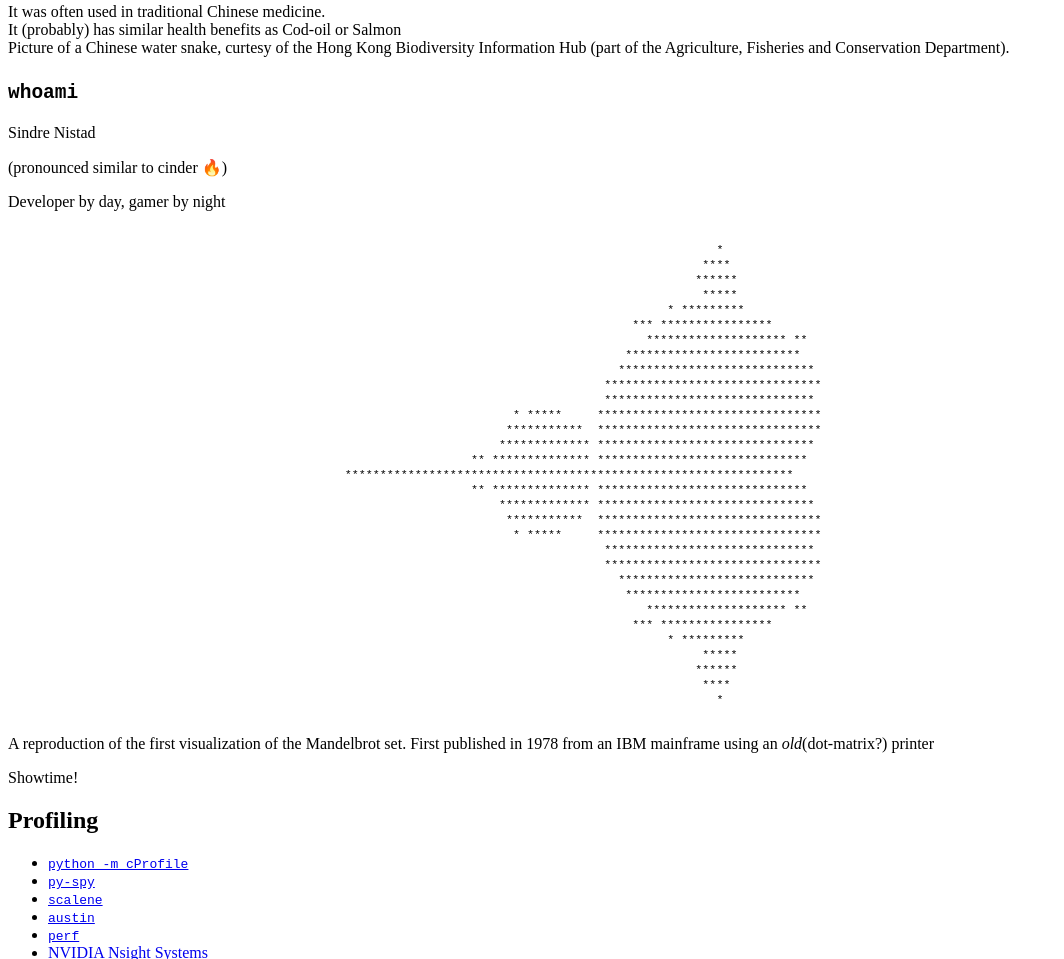
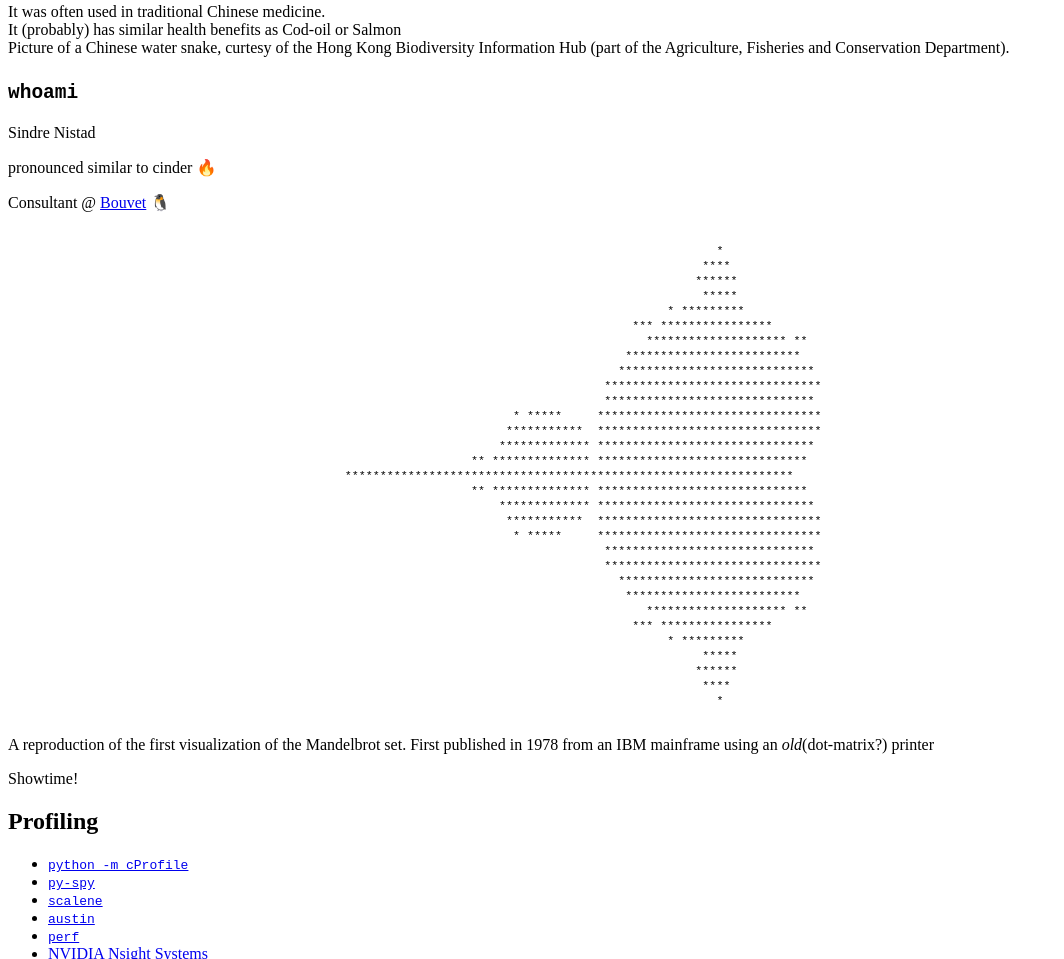
Before and after one commit to sindre-nistad/snake-oil, a website built with Vite: page src/presentation/index.html in a window 1280 px wide. Shown: the part 898-1857 px from the top of the page, without its empty margins (0-1064 px from the left). Built offline with nearby package versions, Linux system fonts and the light colour scheme; what reveal.js would draw is missing.

Commit message:
chore: Better(?) introduction

```diff
--- a/src/presentation/index.html
+++ b/src/presentation/index.html
@@ -53,8 +53,13 @@
 						<code>whoami</code>
 					</h1>
 					<p class="fragment">Sindre Nistad</p>
-					<span class="fragment">(pronounced similar to cinder 🔥)</span>
-					<p class="fragment">Developer by day, gamer by night</p>
+					<span class="fragment"
+						>pronounced similar to cinder <span class="fragment">🔥</span></span
+					>
+					<p class="fragment">
+						Consultant @ <a href="https://www.bouvet.no/">Bouvet</a>
+						<span class="fragment">🐧</span>
+					</p>
 				</section>
 				<section data-transition="slide-in fade-out">
 					<pre>
```
